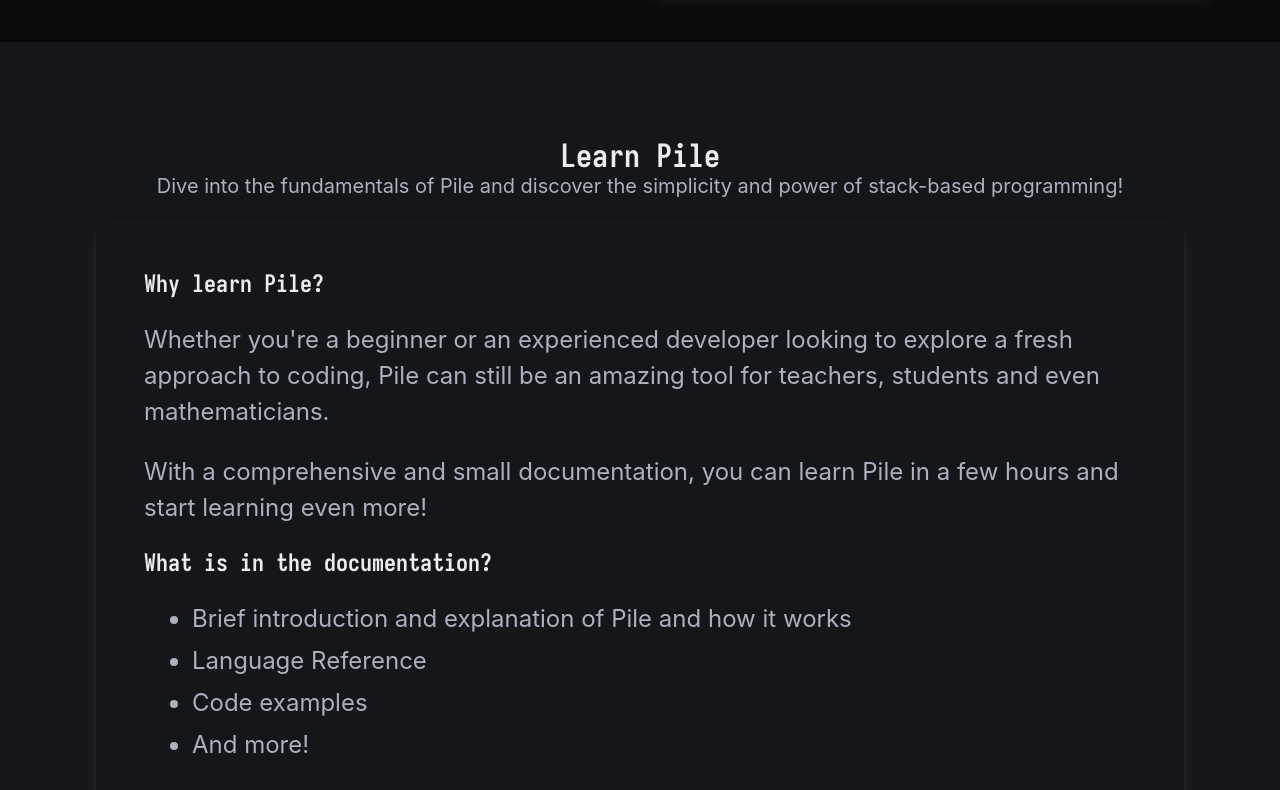
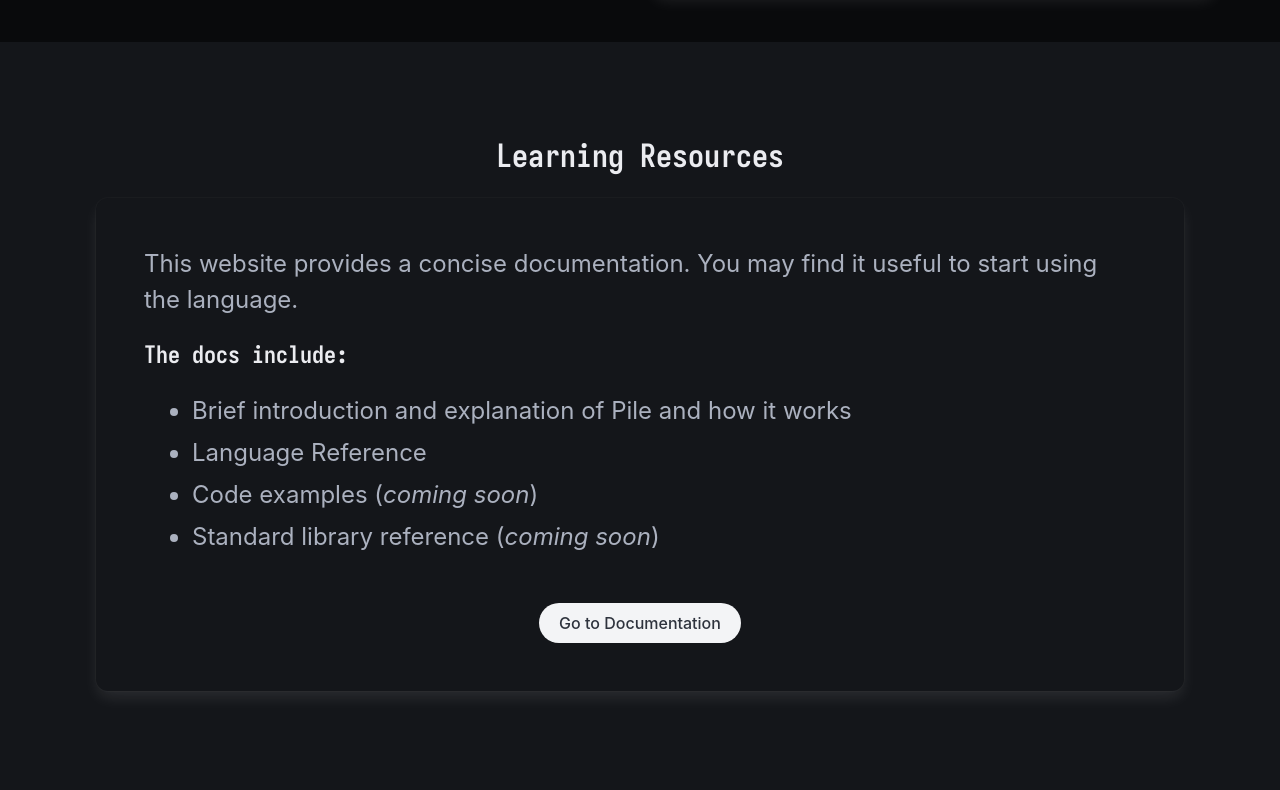
Before and after one commit to marc-dantas/pile-online, a Next.js app: page / in a window 1280 px wide. Shown: the part 720-1510 px from the top of the page. Built offline with nearby package versions, Linux system fonts and the light colour scheme.

Commit message:
simpler home page

```diff
--- a/src/app/page.tsx
+++ b/src/app/page.tsx
@@ -65,20 +65,17 @@ export default function Home() {
                 <div className="hero-body">
                     <section className="section">
                         <div className="container">
-                            <h2 className="title has-text-centered has-text-weight-bold">Learn Pile</h2>
-                            <p className="subtitle has-text-centered">Dive into the fundamentals of Pile and discover the simplicity and power of stack-based programming!</p>
+                            <h2 className="title has-text-centered has-text-weight-bold">Learning Resources</h2>
                             <div className="box p-6">
                                 <div className="columns is-multiline is-centered">
                                     <div className="column content is-full">
-                                        <h4 className="title is-4">Why learn Pile?</h4>
-                                        <p className="is-size-4">Whether you&apos;re a beginner or an experienced developer looking to explore a fresh approach to coding, Pile can still be an amazing tool for teachers, students and even mathematicians.</p>
-                                        <p className="is-size-4">With a comprehensive and small documentation, you can learn Pile in a few hours and start learning even more!</p>
-                                        <h4 className="title is-4">What is in the documentation?</h4>
+                                        <p className="is-size-4">This website provides a concise documentation. You may find it useful to start using the language.</p>
+                                        <h4 className="title is-4">The docs include:</h4>
                                         <ul className="is-size-4">
                                             <li>Brief introduction and explanation of Pile and how it works</li>
                                             <li>Language Reference</li>
-                                            <li>Code examples</li>
-                                            <li>And more!</li>
+                                            <li>Code examples (<em>coming soon</em>)</li>
+                                            <li>Standard library reference (<em>coming soon</em>)</li>
                                         </ul>
                                     </div>
                                     <div className="column is-narrow">
@@ -91,7 +88,6 @@ export default function Home() {
                     <section className="section">
                         <div className="container">
                             <h2 className="title has-text-centered has-text-weight-bold">Contributing</h2>
-                            <p className="subtitle has-text-centered">Become an active part of Pile&apos;s evolution!</p>
                             <div className="box p-6">
                                 <div className="columns is-multiline is-centered">
                                     <div className="column is-full">
```
